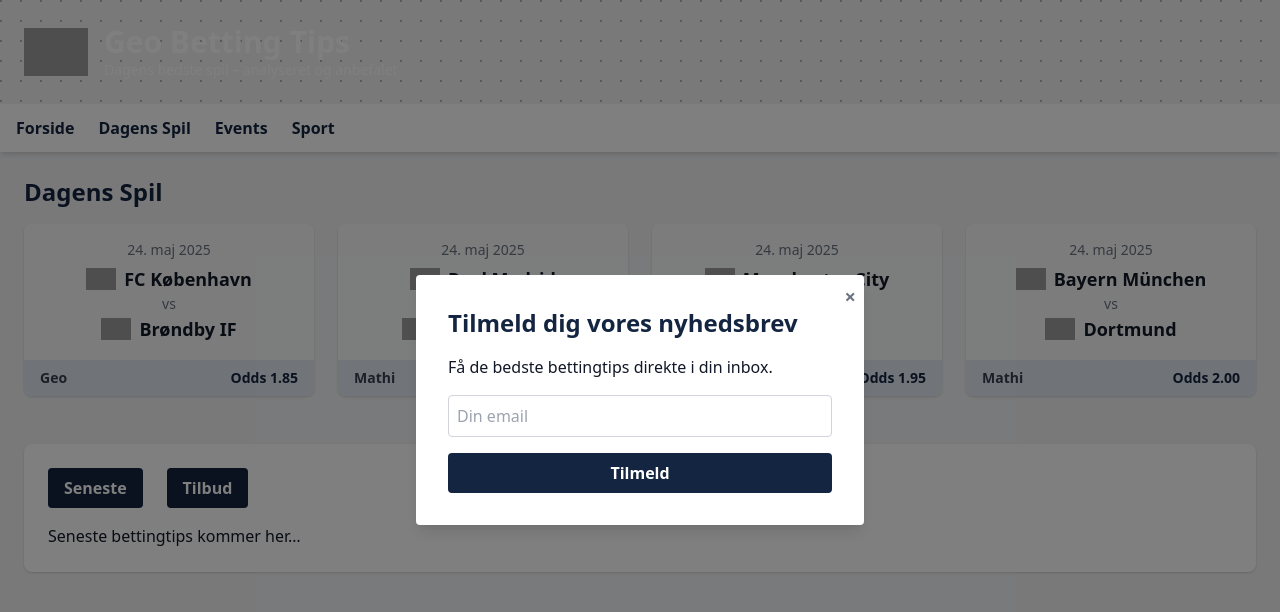
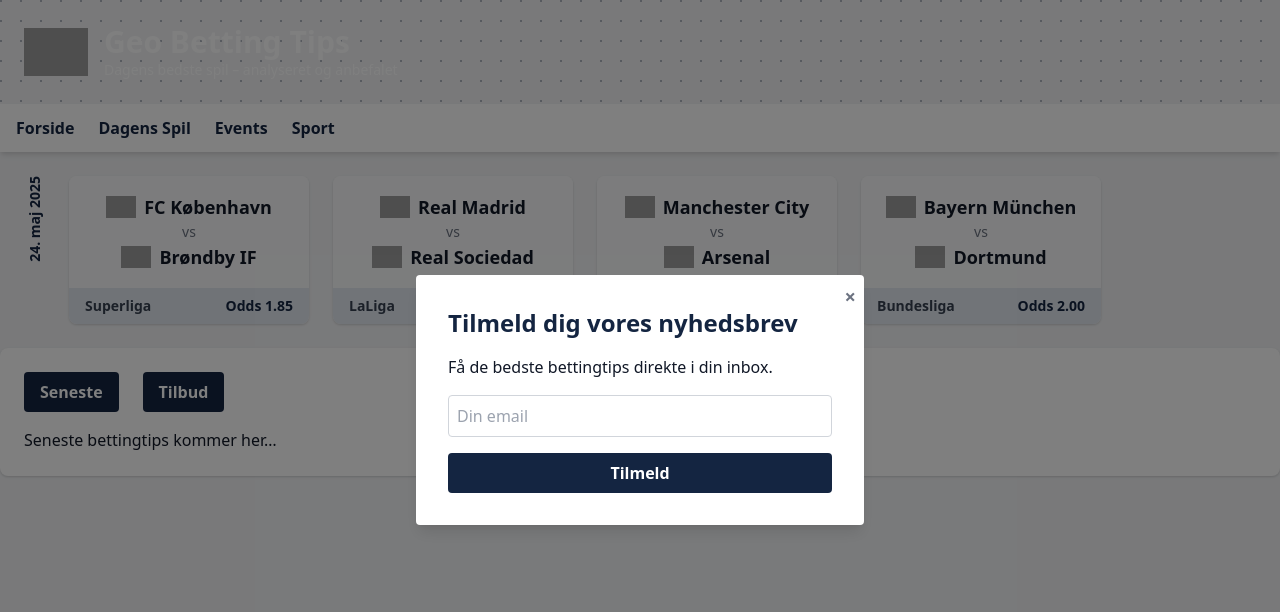
Before and after one commit to phillip1407/geos-betting, a plain HTML site: page index.html in a window 1280 px wide. Drawn offline with nearby package versions, Linux system fonts and the light colour scheme; grey boxes are pictures that could not be loaded.

Commit message:
Update index.html

```diff
--- a/index.html
+++ b/index.html
@@ -32,6 +32,14 @@
       height: 30px;
       object-fit: contain;
     }
+    .date-vertical {
+      writing-mode: vertical-rl;
+      transform: rotate(180deg);
+      font-size: 14px;
+      color: #142541;
+      font-weight: bold;
+      text-align: center;
+    }
   </style>
 </head>
 <body class="bg-gray-100 text-gray-900">
@@ -60,12 +68,14 @@
 
     <!-- Dagens Spil Boks -->
     <section>
-      <h2 class="text-2xl font-bold text-main mb-4">Dagens Spil</h2>
-      <div class="grid grid-cols-1 md:grid-cols-2 lg:grid-cols-4 gap-6">
+      <div class="flex items-start gap-6">
+        <div class="date-vertical">
+          24. maj 2025
+        </div>
+        <div class="flex flex-wrap gap-6">
           <!-- FC København vs Brøndby -->
-        <div class="bg-white rounded-lg overflow-hidden shadow box-hover">
+          <div class="bg-white rounded-lg overflow-hidden shadow box-hover w-60">
             <div class="p-4 text-center" style="background-color: var(--top-box-color);">
-            <p class="text-sm text-gray-500 mb-1">24. maj 2025</p>
               <div class="flex items-center justify-center gap-2">
                 <img src="https://encrypted-tbn0.gstatic.com/images?q=tbn:ANd9GcSXnC2BTDdSQrjR1AFjilIXpuY4ap2xIvsMEA&s" alt="FCK" class="team-logo" />
                 <p class="text-lg font-bold">FC København</p>
@@ -77,15 +87,14 @@
               </div>
             </div>
             <div class="flex justify-between items-center px-4 py-2 text-sm" style="background-color: var(--bottom-box-color);">
-            <span class="font-semibold text-gray-700">Geo</span>
+              <span class="font-semibold text-gray-700">Superliga</span>
               <span class="font-bold text-main">Odds 1.85</span>
             </div>
           </div>
 
           <!-- Real Madrid vs Real Sociedad -->
-        <div class="bg-white rounded-lg overflow-hidden shadow box-hover">
+          <div class="bg-white rounded-lg overflow-hidden shadow box-hover w-60">
             <div class="p-4 text-center" style="background-color: var(--top-box-color);">
-            <p class="text-sm text-gray-500 mb-1">24. maj 2025</p>
               <div class="flex items-center justify-center gap-2">
                 <img src="https://upload.wikimedia.org/wikipedia/en/thumb/5/56/Real_Madrid_CF.svg/1200px-Real_Madrid_CF.svg.png" alt="Real Madrid" class="team-logo" />
                 <p class="text-lg font-bold">Real Madrid</p>
@@ -97,15 +106,14 @@
               </div>
             </div>
             <div class="flex justify-between items-center px-4 py-2 text-sm" style="background-color: var(--bottom-box-color);">
-            <span class="font-semibold text-gray-700">Mathi</span>
+              <span class="font-semibold text-gray-700">LaLiga</span>
               <span class="font-bold text-main">Odds 2.10</span>
             </div>
           </div>
 
           <!-- Manchester City vs Arsenal -->
-        <div class="bg-white rounded-lg overflow-hidden shadow box-hover">
+          <div class="bg-white rounded-lg overflow-hidden shadow box-hover w-60">
             <div class="p-4 text-center" style="background-color: var(--top-box-color);">
-            <p class="text-sm text-gray-500 mb-1">24. maj 2025</p>
               <div class="flex items-center justify-center gap-2">
                 <img src="https://upload.wikimedia.org/wikipedia/en/thumb/e/eb/Manchester_City_FC_badge.svg/1200px-Manchester_City_FC_badge.svg.png" alt="Manchester City" class="team-logo" />
                 <p class="text-lg font-bold">Manchester City</p>
@@ -117,15 +125,14 @@
               </div>
             </div>
             <div class="flex justify-between items-center px-4 py-2 text-sm" style="background-color: var(--bottom-box-color);">
-            <span class="font-semibold text-gray-700">Geo</span>
+              <span class="font-semibold text-gray-700">Premier League</span>
               <span class="font-bold text-main">Odds 1.95</span>
             </div>
           </div>
 
           <!-- Bayern München vs Dortmund -->
-        <div class="bg-white rounded-lg overflow-hidden shadow box-hover">
+          <div class="bg-white rounded-lg overflow-hidden shadow box-hover w-60">
             <div class="p-4 text-center" style="background-color: var(--top-box-color);">
-            <p class="text-sm text-gray-500 mb-1">24. maj 2025</p>
               <div class="flex items-center justify-center gap-2">
                 <img src="https://upload.wikimedia.org/wikipedia/commons/thumb/8/8d/FC_Bayern_M%C3%BCnchen_logo_%282024%29.svg/1200px-FC_Bayern_M%C3%BCnchen_logo_%282024%29.svg.png" alt="Bayern München" class="team-logo" />
                 <p class="text-lg font-bold">Bayern München</p>
@@ -137,13 +144,19 @@
               </div>
             </div>
             <div class="flex justify-between items-center px-4 py-2 text-sm" style="background-color: var(--bottom-box-color);">
-            <span class="font-semibold text-gray-700">Mathi</span>
+              <span class="font-semibold text-gray-700">Bundesliga</span>
               <span class="font-bold text-main">Odds 2.00</span>
             </div>
+          </div>
+
         </div>
       </div>
     </section>
 
+  </main>
+
+</body>
+</html>
     <!-- Her kan du tilføje evt. andre sektioner som Events, Sport osv -->
 
     <!-- Nederste fanebaserede sektion -->
```
Lines whose indentation alone changed are shown as unchanged.
